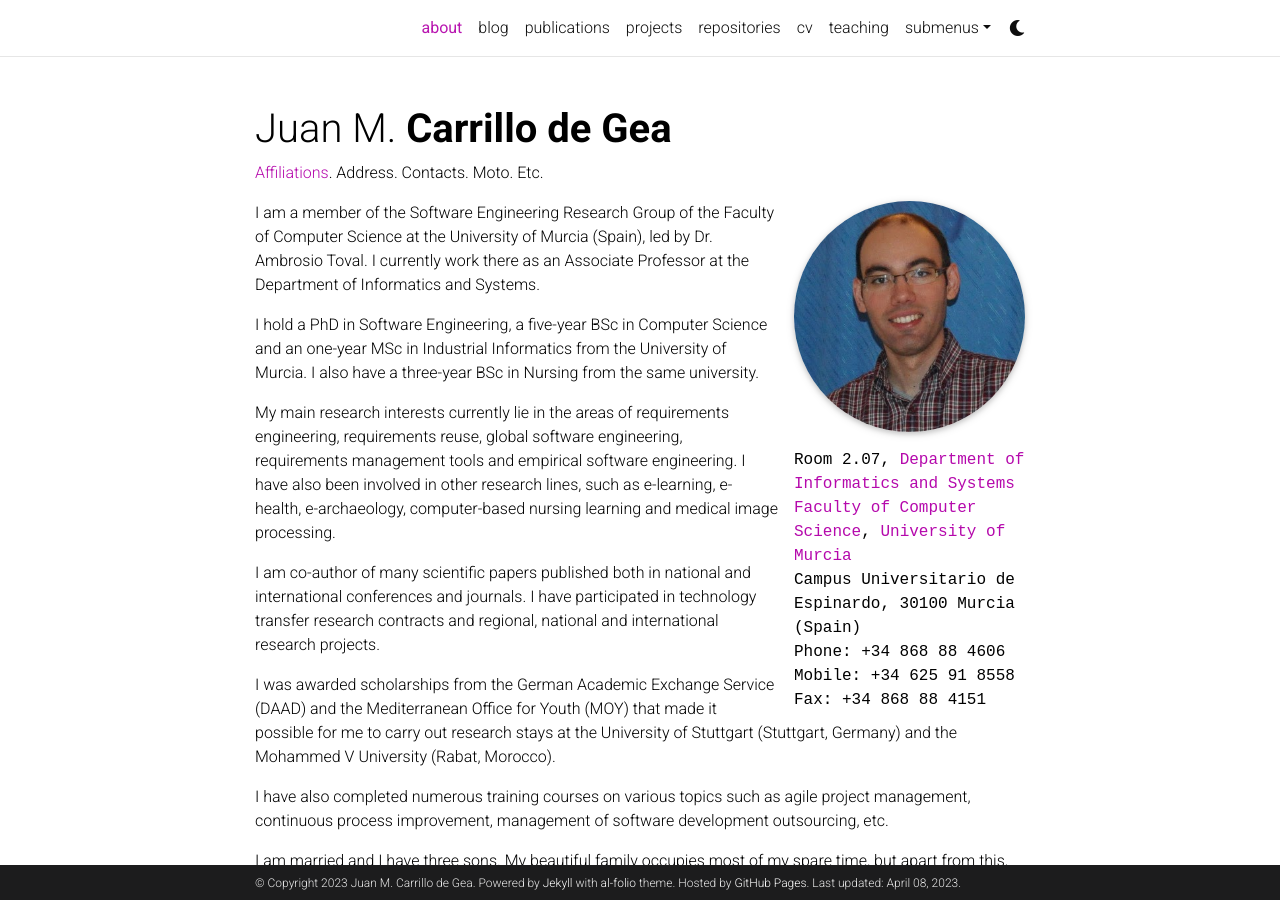
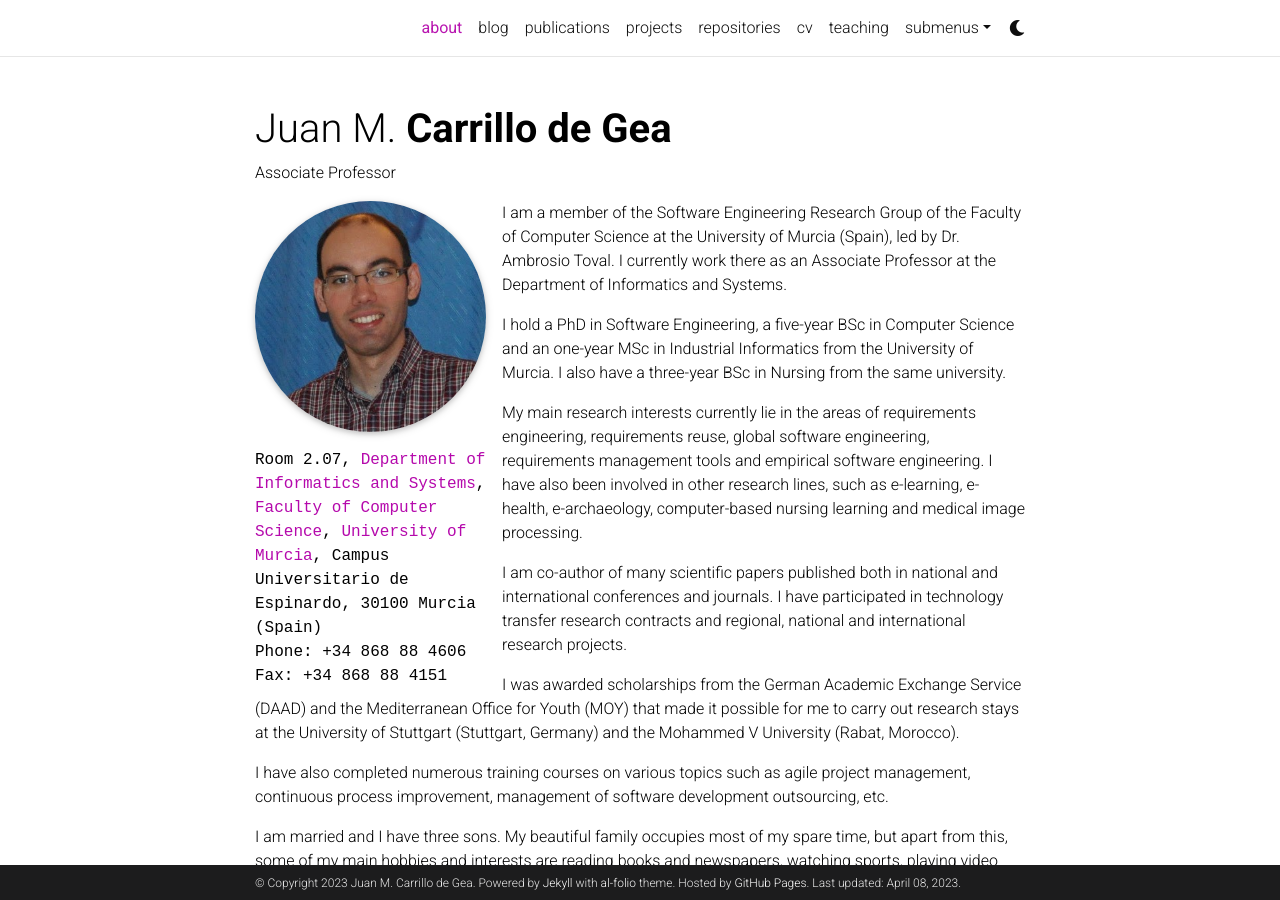
Before and after one commit to jmcdg1/al-folio, a Jekyll site: the page built from _pages/about.md, in a window 1280 px wide and 900 px high. Built offline with Jekyll 4.4.1, drawn with Linux system fonts in a browser that asks for light colours; full-size pictures stand in for the smaller copies a plugin makes; emoji names are drawn with the system emoji font; comment, search, counter and statistics services are not loaded; a style sheet for code colours, icons or effects is not loaded.

Commit message:
Update - about.md

```diff
--- a/_pages/about.md
+++ b/_pages/about.md
@@ -2,18 +2,15 @@
 layout: about
 title: about
 permalink: /
-subtitle: <a href='#'>Affiliations</a>. Address. Contacts. Moto. Etc.
+subtitle: Associate Professor
 
 profile:
-  align: right
+  align: left
   image: prof_pic.jpg
   image_circular: true # crops the image to make it circular
   address: >
-    <p>Room 2.07, <a href='https://www.um.es/web/dis/'>Department of Informatics and Systems</a></p>
-    <p><a href='https://www.um.es/web/informatica'>Faculty of Computer Science</a>, <a href='https://www.um.es/'>University of Murcia</a></p>
-    <p>Campus Universitario de Espinardo, 30100 Murcia (Spain)</p>
+    <p>Room 2.07, <a href='https://www.um.es/web/dis/'>Department of Informatics and Systems</a>, <a href='https://www.um.es/web/informatica'>Faculty of Computer Science</a>, <a href='https://www.um.es/'>University of Murcia</a>, Campus Universitario de Espinardo, 30100 Murcia (Spain)</p>
     <p>Phone: +34 868 88 4606</p>
-    <p>Mobile: +34 625 91 8558</p>
     <p>Fax: +34 868 88 4151</p>
 
 news: true  # includes a list of news items
```
